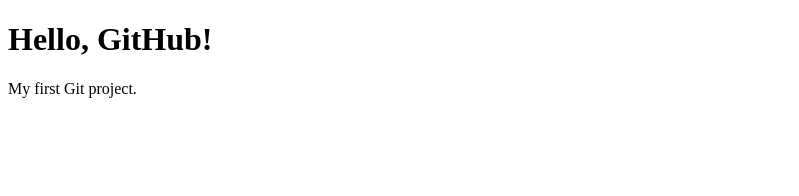
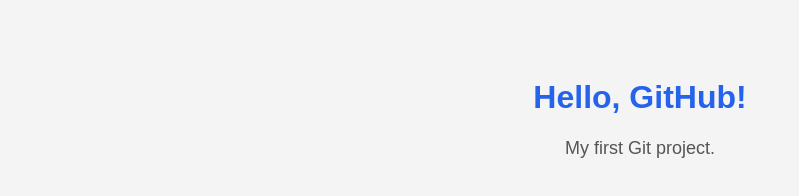
Before and after one commit to AVB369/git-practice, a plain HTML site: page index.html in a window 1280 px wide. Shown: the whole page, without its empty margins (0-799 px from the left). Drawn offline with Linux system fonts and the light colour scheme.

Commit message:
Add CSS styling

```diff
--- a/index.html
+++ b/index.html
@@ -4,6 +4,7 @@
     <meta charset="UTF-8">
     <meta name="viewport" content="width=device-width, initial-scale=1.0">
     <title>Git Practice</title>
+    <link rel="stylesheet" href="style.css">
 </head>
 <body>
     <h1>Hello, GitHub!</h1>
--- /dev/null
+++ b/style.css
@@ -0,0 +1,15 @@
+body {
+    font-family: Arial, sans-serif;
+    background-color: #f4f4f4;
+    text-align: center;
+    padding: 50px;
+}
+
+h1 {
+    color: #2563eb;
+}
+
+p {
+    color: #555;
+    font-size: 18px;
+}
```
